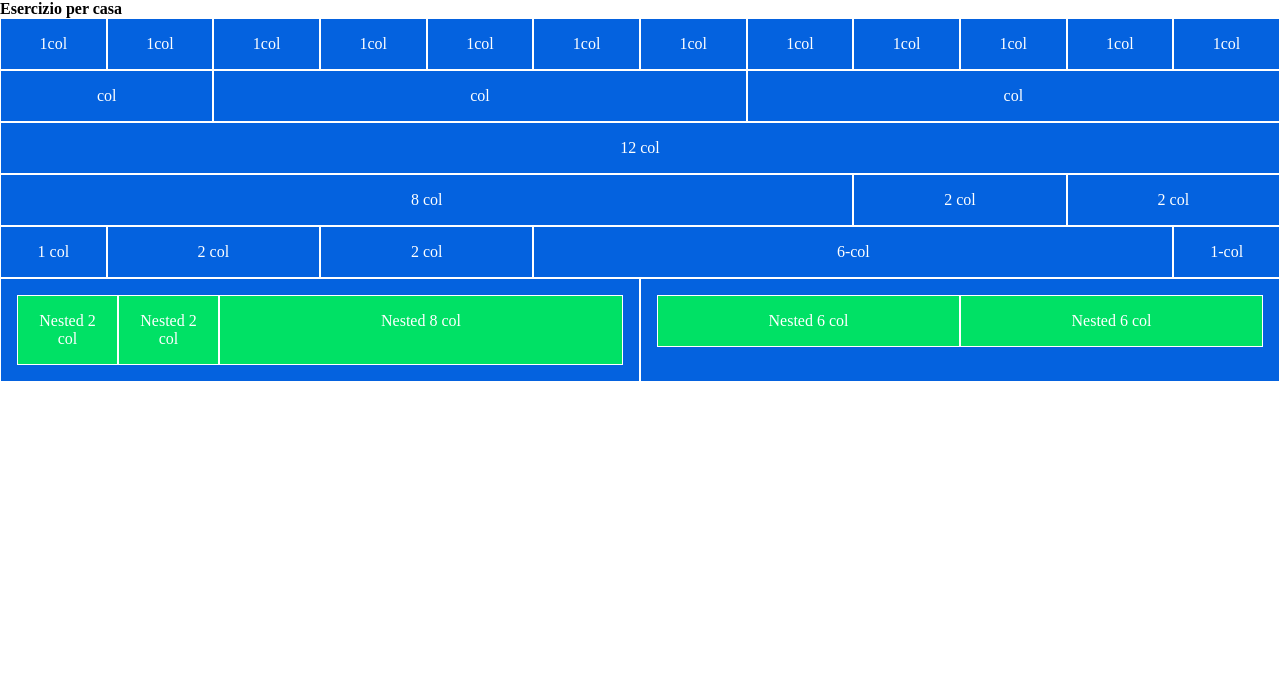
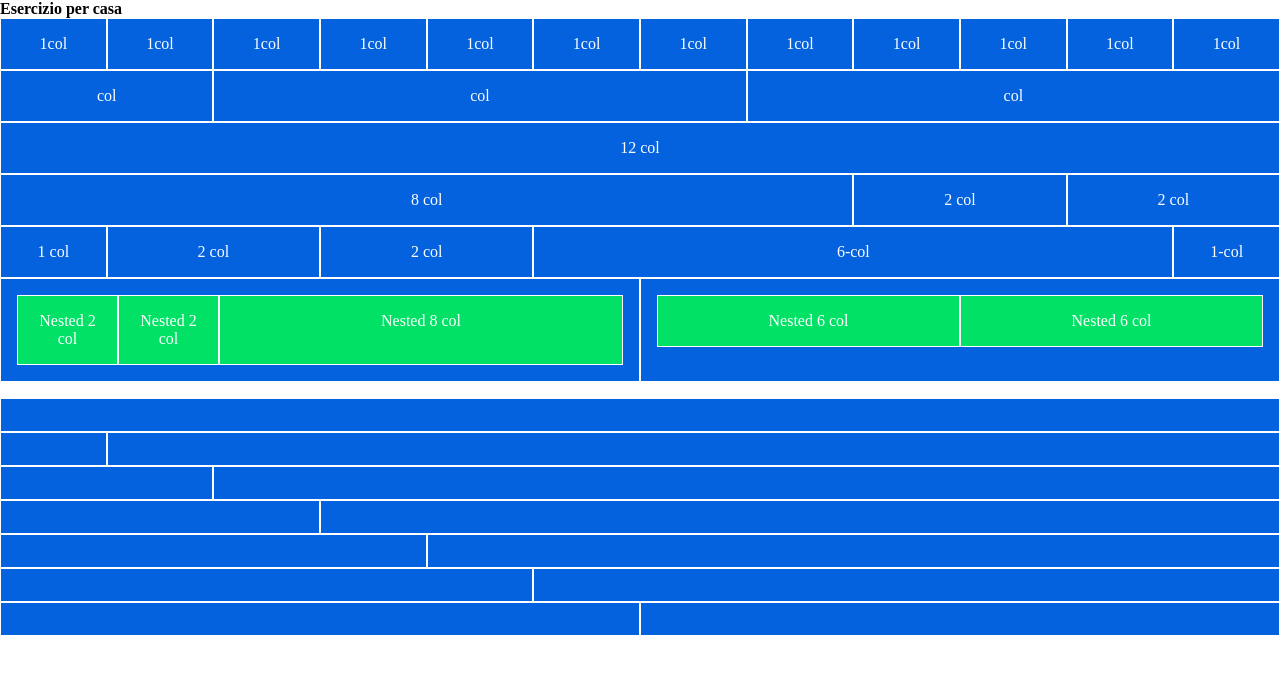
Before and after one commit to albertotaddeucci/html-css-12bool, a plain HTML site: page index.html in a window 1280 px wide. Drawn offline with Linux system fonts and the light colour scheme.

Commit message:
successive 7 row

```diff
--- a/css/style.css
+++ b/css/style.css
@@ -9,3 +9,7 @@
 .bg-green{
     background-color: #00e165;
 }
+
+section{
+    margin-bottom: 1em;
+}
--- a/index.html
+++ b/index.html
@@ -12,6 +12,7 @@
     <link rel="stylesheet" href="css/style.css">
 </head>
 <body>
+    <section>
         <strong>Esercizio per casa</strong>
         <div class="row text-center">
            <div class="col-1">1col</div>
@@ -63,5 +64,40 @@
             </div>
         </div>
 
+    </section>
+
+    <section>
+        <div class="row">
+            <div class="col-12"></div>
+        </div>
+        <div class="row">
+            <div class="col-1"></div>
+            <div class="col-11"></div>
+
+        </div>
+        <div class="row">
+            <div class="col-2"></div>
+            <div class="col-10"></div>
+        </div>
+        <div class="row">
+            <div class="col-3"></div>
+            <div class="col-9"></div>
+        </div>
+        <div class="row">
+            <div class="col-4"></div>
+            <div class="col-8"></div>
+        </div>
+        <div class="row">
+            <div class="col-5"></div>
+            <div class="col-7"></div>
+        </div>
+        <div class="row">
+            <div class="col-6"></div>
+            <div class="col-6"></div>
+        </div>
+    </section>
+
+
+
 </body>
 </html>
```
Lines whose indentation alone changed are shown as unchanged.
